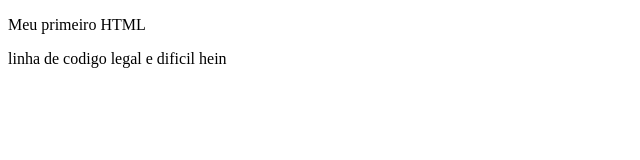
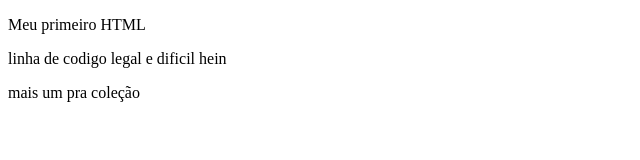
Before and after one commit to gustavoogarrido/bootcamp, a plain HTML site: page index.html in a window 1280 px wide. Shown: the whole page, without its empty margins (0-640 px from the left). Drawn offline with Linux system fonts and the light colour scheme.

Commit message:
terceiro commit

```diff
--- a/index.html
+++ b/index.html
@@ -8,5 +8,6 @@
 <body>
     <p>Meu primeiro HTML</p>
     <p>linha de codigo legal e dificil hein</p>
+    <p>mais um pra coleção</p>
 </body>
 </html>
```
